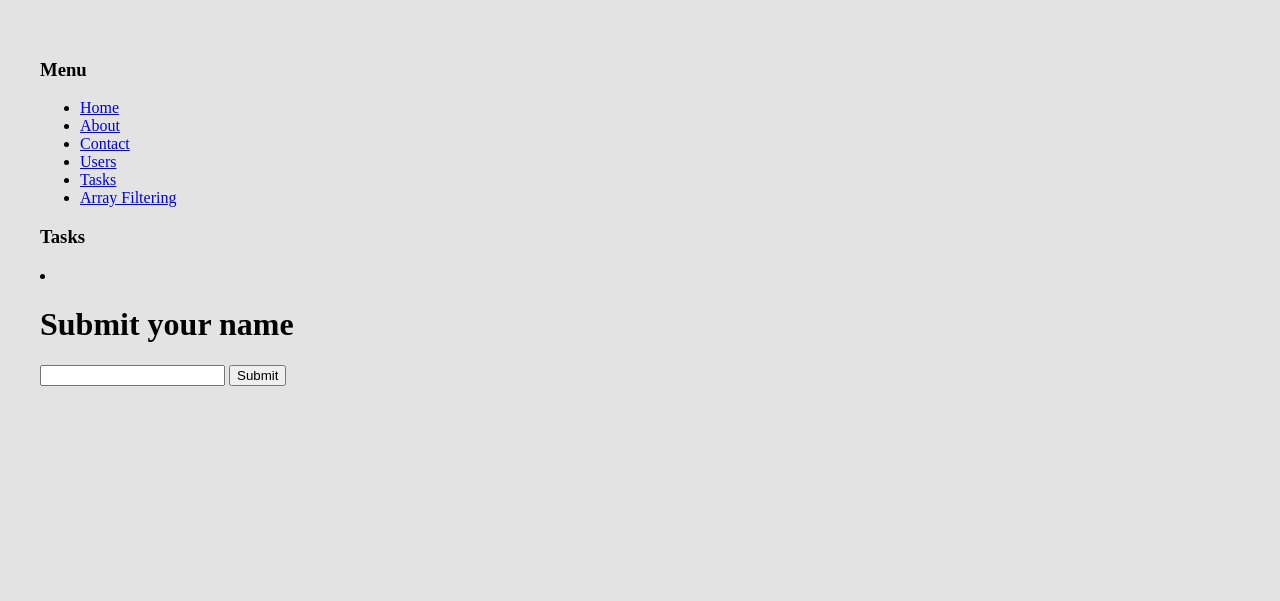
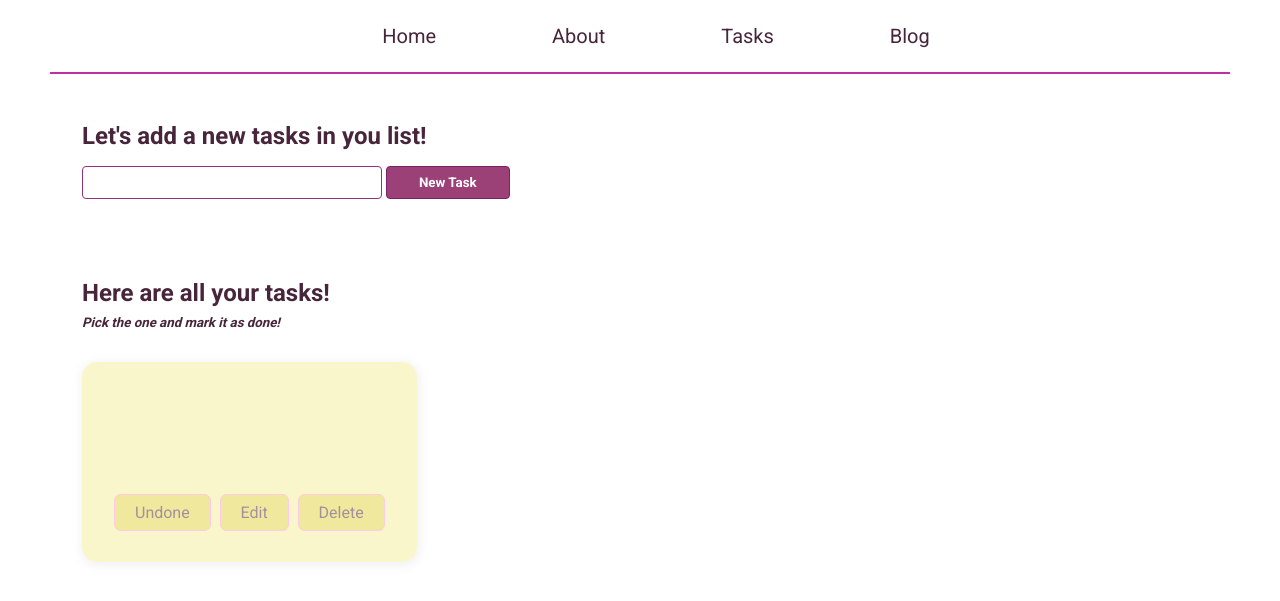
Before and after one commit to purplena/php-practitioner, a PHP site: page /tasks in a window 1280 px wide. Shown: the top 601 px of the page. Run offline with PHP 8.4, Linux system fonts and the light colour scheme; tables that the repository leaves empty or names only in its code hold one stand-in row (values such as "Sample post"); data that the repository does not hold is empty.

Commit message:
updated code of the Laracast tutorial

```diff
--- a/app/controllers/TasksController.php
+++ b/app/controllers/TasksController.php
@@ -8,16 +8,64 @@
 {
   public function index()
   {
-    $tasks = App::get('database')->selectAll('todos');
+    // $tasks = App::get('database')->selectAll('todos')
+    $tasks = App::get('database')->selectAllByDescendingOrderById('todos');
+    // retrieve all uncompleted tasks ordered by id ASC
+    $tasksUncompleted = App::get('database')->query("select * from todos where completed=0 ORDER BY id DESC");
+    // retrieve all completed tasks
+    $tasksCompleted  = App::get('database')->query("select * from todos where completed=1 ORDER BY id DESC");
+    // merge two arrays
+    $tasks = array_merge($tasksUncompleted, $tasksCompleted);
     return view('tasks', ['tasks' => $tasks]);
   }
 
   public function store()
   {
     App::get('database')->insert('todos', [
-  'description' => $_POST['description']
-  ]);
-
+      'description' => $this->formatTaskDescription($_POST['description'])
+    ]);
   return redirect('tasks');
   }
-}
+
+  public function formatTaskDescription($description)
+  {
+    return ucfirst(strtolower($description));
+  }
+
+  public function deleteTask()
+    {
+      $id = $_GET['id'];
+      App::get('database')->delete('todos', [':id' => $id]);
+      return redirect('tasks');
+    }
+
+  public function changeTaskStatus(){
+    $id = $_GET['id'];
+    $task = App::get('database')->selectOne('todos', [':id' => $id]);
+
+    if ($task['completed'] === 1) {
+      $newStatus = 0;
+    } else {
+      $newStatus = 1;
+    }
+    App::get('database')->changeStatus('todos', [':id' => $id, ':status' => $newStatus ]);
+    return redirect('tasks');
+  }
+
+  public function editTaskIndex(){
+    $id = $_GET['id'];
+    $task = App::get('database')->selectOne('todos', [':id' => $id]);
+    return view('edit', ['task' => $task]);
+  }
+
+  public function editTaskStore()  {
+      $id = $_GET['id'];
+
+
+      App::get('database')->edit('todos', [':id' => $id, ':description' => $_POST['description'] ]);
+
+      return redirect('tasks');
+  }
+
+
+  }
--- a/app/routes.php
+++ b/app/routes.php
@@ -11,3 +11,9 @@
 
 $router->get('tasks', 'TasksController@index');
 $router->post('tasks', 'TasksController@store');
+$router->get('tasks/delete', 'TasksController@deleteTask');
+$router->get('tasks/changeStatus', 'TasksController@changeTaskStatus');
+
+// Edit tasks
+$router->get('tasks/edit', 'TasksController@editTaskIndex');
+$router->post('tasks/edit', 'TasksController@editTaskStore');
--- /dev/null
+++ b/app/views/main.css
@@ -0,0 +1,152 @@
+* {
+  margin: 0;
+  padding: 0;
+  box-sizing: border-box;
+  font-family: "Roboto";
+  color: rgb(71, 38, 59);
+}
+
+/* Navbar */
+.nav-container {
+  display: flex;
+  align-items: center;
+  justify-content: center;
+}
+nav {
+  max-width: 1180px;
+}
+
+nav a {
+  display: inline-block;
+  text-decoration: none;
+  margin-left: 2rem;
+  padding: 1.5rem 2.5rem;
+  font-size: 1.25rem;
+}
+
+nav a:hover {
+  background: rgb(236, 215, 231);
+}
+
+.underline-container {
+  padding-left: 2rem;
+  padding-right: 2rem;
+}
+
+.underline {
+  max-width: 1180px;
+  background: rgb(192, 47, 161);
+  height: 2px;
+  margin-left: auto;
+  margin-right: auto;
+}
+
+/* Section Tasks */
+
+/* Tasks */
+.section-container {
+  width: 100%;
+  max-width: 1180px;
+  margin-left: auto;
+  margin-right: auto;
+  margin-top: 3rem;
+  padding-left: 2rem;
+  padding-right: 2rem;
+}
+
+.task-container {
+  display: grid;
+  grid-template-columns: repeat(3, 1fr);
+  gap: 3.5rem;
+}
+
+.task-color-container {
+  height: 200px;
+  background: #f7ef99;
+  border-radius: 15px;
+  padding: 2rem;
+  display: grid;
+  grid-template-rows: 80% 20%;
+  box-shadow: 1px 2px 10px 2px rgba(150, 150, 150, 0.25);
+}
+
+.task-description {
+  color: rgb(59, 32, 49);
+  font-size: 1.25rem;
+}
+
+.task-button-container {
+  display: flex;
+  justify-content: space-between;
+}
+
+.task-button-container a {
+  text-decoration: none;
+  padding: 0.5rem 1.25rem;
+  background: #e1d33d;
+  border-radius: 7px;
+  font-size: 1rem;
+  border: 1px solid #ff99d6;
+}
+
+.task-button-container a:hover {
+  background: #ff99d6;
+}
+
+/* Form */
+.add-task-form {
+  margin-bottom: 5rem;
+}
+
+form input {
+  width: 300px;
+  padding: 0.5rem 1rem;
+  display: inline-block;
+  border: 1px solid rgb(150, 49, 128);
+  border-radius: 4px;
+  box-sizing: border-box;
+}
+
+input:focus {
+  outline: none;
+  border-color: rgb(225, 75, 193);
+}
+
+.submit-button {
+  background: #9c4177;
+  color: #fff;
+  border-radius: 4px;
+  padding: 0.5rem 2rem;
+  border: 1px solid rgb(122, 32, 102);
+  font-weight: 700;
+  cursor: pointer;
+}
+
+.submit-button:hover {
+  cursor: pointer;
+  background: #da62aa;
+  color: #fff;
+}
+
+.submit-button:focus {
+  cursor: pointer;
+  background: #fa7dc8;
+  color: #fff;
+}
+
+.heading-1 {
+  margin-bottom: 1rem;
+  color: rgb(71, 38, 59);
+}
+
+.heading-2 {
+  margin-bottom: 0.5rem;
+}
+
+.heading-3 {
+  margin-bottom: 2rem;
+  font-style: italic;
+}
+
+/* Edit Tasks Page */
+/* All the style properies are inherited by the page "http://php-practitioner.localhost/tasks"  */
--- a/app/views/partials/head.php
+++ b/app/views/partials/head.php
@@ -4,14 +4,15 @@
     <meta charset="UTF-8" />
     <meta http-equiv="X-UA-Compatible" content="IE=edge" />
     <meta name="viewport" content="width=device-width, initial-scale=1.0" />
-    <style>
-      body{
-        background: #e3e3e3;
-        padding:  2rem;
-      }
-    </style>
-    <title>Document</title>
+    <link rel="stylesheet" href="/app/views/main.css">
+    <link rel="preconnect" href="https://fonts.googleapis.com">
+    <link rel="preconnect" href="https://fonts.gstatic.com" crossorigin>
+    <link href="https://fonts.googleapis.com/css2?family=Roboto:wght@400;700&display=swap" rel="stylesheet">
+
+    <title>To-Do List</title>
+
   </head>
   <body>
 
+
     <?php require('app/views/partials/nav.php'); ?>
--- a/app/views/partials/nav.php
+++ b/app/views/partials/nav.php
@@ -1,11 +1,11 @@
-<h3>Menu</h3>
-<nav>
-  <ul>
-    <li><a href="/">Home</a></li>
-    <li><a href="/about">About</a></li>
-    <li><a href="/contact">Contact</a></li>
-    <li><a href="/users">Users</a></li>
-    <li><a href="/tasks">Tasks</a></li>
-    <li><a href="/arrays">Array Filtering</a></li>
-  </ul>
-</nav>
+<div class="nav-container">
+  <nav>
+          <a href="/">Home</a>
+          <a href="/about">About</a>
+          <a href="/tasks">Tasks</a>
+          <a href="/users">Blog</a>
+  </nav>
+</div>
+<div class="underline-container">
+  <div class="underline"></div>
+</div>
--- a/app/views/tasks.view.php
+++ b/app/views/tasks.view.php
@@ -1,27 +1,50 @@
 <?php require('app/views/partials/head.php'); ?>
 
-<h3>Tasks</h3>
-    <?php foreach ($tasks as $task) : ?>
-        <li>
-            <?php if ($task->completed) : ?>
-              <strike><?= $task->description; ?></strike>
-            <?php else: ?>
-            <?=$task->description; ?>
-          <?php endif;?>
-      </li>
-    <?php endforeach; ?>
+<div class="section-container">
+<h2 class="heading-1">Let's add a new tasks in you list!</h2>
+<div class="add-task-form">
+    <form action="/tasks" method="POST">
+            <input name="description"></input>
+            <button class="submit-button" type="submit">New Task</button>
+    </form>
+</div>
 
 
-    <!-- <?php foreach ($tasks as $task) : ?>
-        <li>
-            <?= $task->description; ?>
-        </li>
-    <?php endforeach; ?> -->
+<h2 class="heading-2">Here are all your tasks!</h2>
+<h5 class="heading-3">Pick the one and mark it as done!</h5>
+<div class="task-section-container">
+    <div class="task-container">
+        <?php foreach ($tasks as $task) : ?>
+            <div class="task-color-container" style="<?php echo ($task->completed) ?'opacity: 0.5;' : 'opacity: 1'; ?>">
+                <div class="task-description">
+                    <?php if ($task->completed) : ?>
+                        <strike> <?= $task->description; ?> </strike>
+                    <?php else: ?>
+                        <?=($task->description); ?>
+                    <?php endif;?>
+                </div>
+                <!-- Logic for Done/Undone buttons -->
+                <?php if ($task->completed) {
+                    $taskButtonText = "Undone";
+                } else {
+                    $taskButtonText = "Done";
+                }?>
 
-    <h1>Submit your name</h1>
-    <form action="/tasks" method="POST">
-      <input name="description"></input>
-      <button type="submit">Submit</button>
-    </form>
 
-    <?php require('app/views/partials/footer.php'); ?>
+                <div class="task-button-container">
+                    <div class="task-button"><a href="/tasks/changeStatus?id=<?php echo $task->id; ?>"><?php print $taskButtonText; ?></a></div>
+
+                    <!-- Edit  -->
+                    <div class="task-button"><a href="/tasks/edit?id=<?php echo $task->id; ?>">Edit</a></div>
+
+                    <!-- Delete Button -->
+                    <div class="task-button"><a href="/tasks/delete?id=<?php echo $task->id; ?>">Delete</a></div>
+                </div>
+            </div>
+        <?php endforeach; ?>
+    </div>
+</div>
+</div>
+
+
+<?php require('app/views/partials/footer.php'); ?>
--- a/core/Router.php
+++ b/core/Router.php
@@ -21,7 +21,7 @@
     }
     public function direct($uri, $requestType) {
       if (array_key_exists($uri, $this->routes[$requestType])){
-      return $this->callAction(
+        return $this->callAction(
         ...explode('@', $this->routes[$requestType][$uri]));
       }
       throw new Exception('No routes defined for this URI');
--- a/core/database/QueryBuilder.php
+++ b/core/database/QueryBuilder.php
@@ -11,6 +11,20 @@
   public function selectAll($table)
   {
     $statement = $this->pdo->prepare("select * from {$table}");
+    $statement->execute();
+    return $statement->fetchAll(PDO::FETCH_CLASS);
+  }
+
+    public function selectAllByAscendingOrder($table)
+  {
+    $statement = $this->pdo->prepare("select * from {$table} ORDER BY completed ASC");
+    $statement->execute();
+    return $statement->fetchAll(PDO::FETCH_CLASS);
+  }
+
+  public function selectAllByDescendingOrderById($table)
+  {
+    $statement = $this->pdo->prepare("select * from {$table} ORDER BY id DESC");
     $statement->execute();
     return $statement->fetchAll(PDO::FETCH_CLASS);
   }
@@ -32,4 +46,58 @@
       die('Whoops, something went wrong');
     }
   }
+
+  public function delete($table, $params = [])
+  {
+    try {
+      $statement = $this->pdo->prepare("delete from {$table} where id = :id");
+      $statement->execute($params);
+    } catch (Exception $e) {
+      die('Whoops, problems with "delete" method');
     }
+  }
+
+  public function selectOne($table, $params = [])
+  {
+    try {
+      $statement = $this->pdo->prepare("select * from {$table} where id = :id");
+      $statement->execute($params);
+      return $statement->fetch(PDO::FETCH_ASSOC);
+    } catch (Exception $e) {
+      die('Whoops, problems with "Select One" method');
+    }
+  }
+
+  public function changeStatus($table, $params = [])
+  {
+    try {
+      $statement = $this->pdo->prepare("update {$table} set completed =:status where id = :id");
+      $statement->execute($params);
+    } catch (Exception $e) {
+      die('Whoops, problems with "changeStatus" method');
+    }
+  }
+
+  public function query($query, $params = [])
+  {
+    try {
+      $statement = $this->pdo->prepare($query);
+      $statement->execute($params);
+      return $statement->fetchAll(PDO::FETCH_CLASS);
+    } catch (Exception $e) {
+      die('Whoops, problems with "Query" method');
+    }
+  }
+
+  public function edit($table, $params = [])
+  {
+    try {
+      $statement = $this->pdo->prepare("update {$table} set description =:description where id = :id");
+      $statement->execute($params);
+    } catch (Exception $e) {
+      die('Whoops, problems with "edit" method');
+    }
+  }
+
+
+}
```
Also changed, not shown: app/views/edit.view.php (added, +10 -0 lines). Lines whose indentation alone changed are shown as unchanged.
